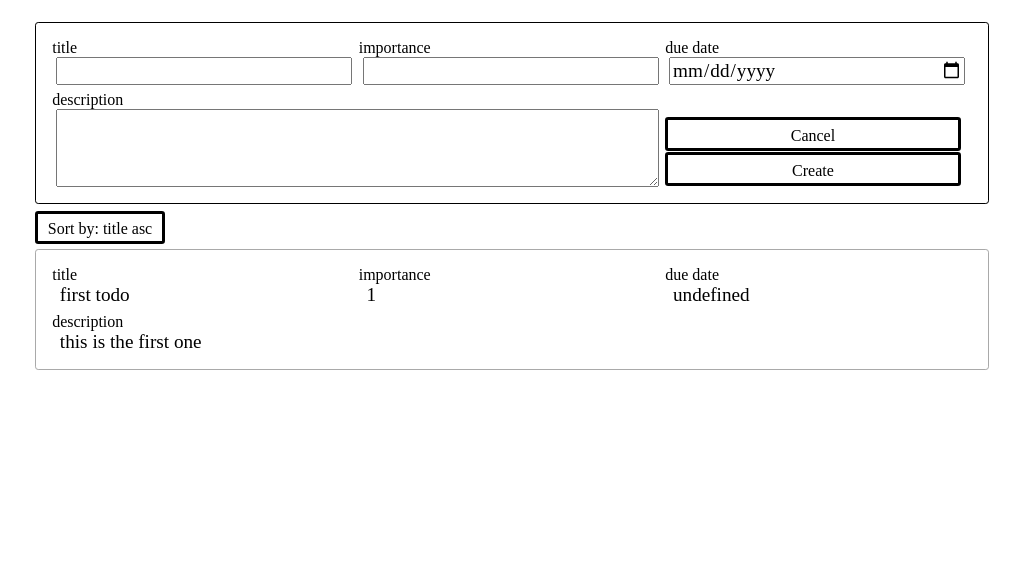
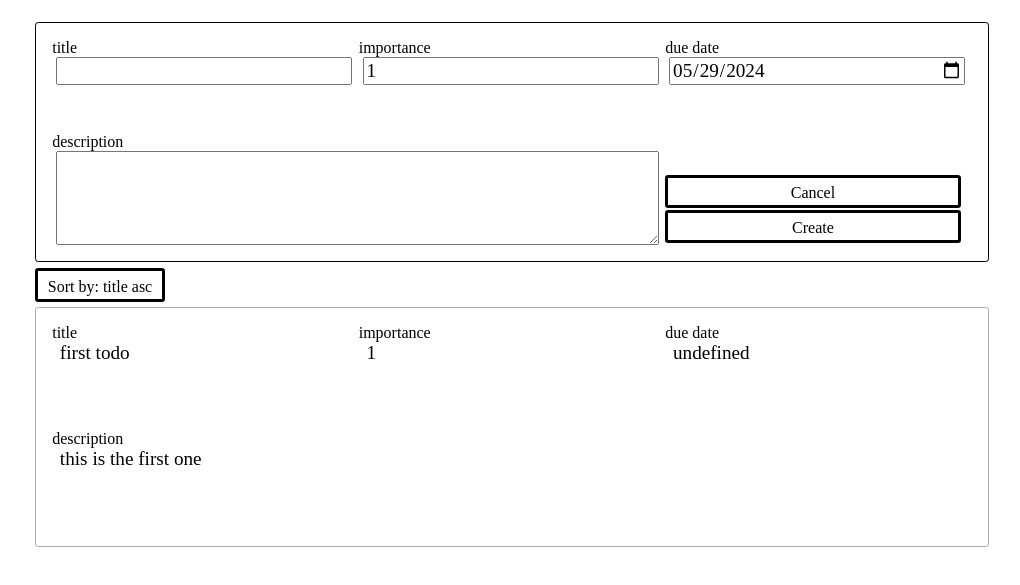
Before and after one commit to mrpinkzh/cas-2024-todo, a website with bundled scripts: page source/public/index.html in a window 1280 px wide. Both pictures are taken after a click on the button "New". Shown: the part 69-654 px from the top of the page, without its empty margins (128-1148 px from the left). Built offline with nearby package versions, Linux system fonts and the light colour scheme.

Commit message:
added validation

```diff
--- a/source/public/index.html
+++ b/source/public/index.html
@@ -1,15 +1,17 @@
 <!DOCTYPE html>
 <html lang="de">
+
 <head>
   <meta charset="UTF-8">
   <title>Note App</title>
-  <script src="https://cdnjs.cloudflare.com/ajax/libs/handlebars.js/4.7.3/handlebars.min.js" integrity="sha256-/PJBs6QWvXijOFIX04kZpLb6ZtSQckdOIavLWKKOgXU=" crossorigin="anonymous" defer></script>
   <script src="scripts/index.js" type="module"></script>
 
   <link rel="stylesheet" href="styles/index.css">
 </head>
+
 <body>
   <div id="todo">
   </div>
 </body>
+
 </html>
--- a/source/public/scripts/TodoList.js
+++ b/source/public/scripts/TodoList.js
@@ -23,26 +23,25 @@ const TodoList = ({model, updateModel}) => ({
                     todoList: {
                         ...model.todoList,
                         sortBy: { ...model.todoList.sortBy, state: 'SORTED', criteria },
-                        todos: sortTodos(model.todoList.todos, criteria)
                     },
                 })
             }
         }
     ],
-    template: (model) => `
+    template: (m) => `
         <div class="todolist">
             <div class="todolist__sorting">
-                ${model.todoList.sortBy.state === "SORTED"
-                    ? ` <button class="button" id="btnSort">Sort by: ${model.todoList.sortBy.criteria}</button>`
+                ${m.todoList.sortBy.state === "SORTED"
+                    ? ` <button class="button" id="btnSort">Sort by: ${m.todoList.sortBy.criteria}</button>`
                     : ` <label>Sort by:</label>
                         <div id="sortButtonList" style="display: inline">
-                            ${model.todoList.sortBy.criterias.map(criteria =>
+                            ${m.todoList.sortBy.criterias.map(criteria =>
                                 `<button data-sorting="${criteria}" class="button">${criteria}</button>`
                             ).join('')}
                         </div>`
                 }
             </div>
-            ${model.todoList.todos.map((todo) => `
+            ${sortTodos(m.todoList.todos, m.todoList.sortBy.criteria).map((todo) => `
                 <div class="todolist__todo">
                     <div class="todo-property">
                     <label for="title">title</label>
--- a/source/public/scripts/index.js
+++ b/source/public/scripts/index.js
@@ -1,18 +1,18 @@
 import initMyApplication from "./my-application.js";
 import TodoList from "./TodoList.js";
-import { sortTodos } from "./utils.js";
+import { now } from "./utils.js";
 
 const initialModel = {
   todoCreation: { state: "INIT" },
   todoList : {
     sortBy: { state: "SORTED", criteria: "title asc", criterias: [ "title asc", "title desc", "most important", "least important" ] },
-    todos: sortTodos([
+    todos: [
       {
         title: "first todo",
         importance: 1,
         description: "this is the first one",
       }
-    ], 'title asc')
+    ]
   }
 };
 
@@ -30,12 +30,19 @@ const TodoCreation = ({ model, updateModel }) => ({
       ev: "click",
       handler: (e) => {
         const form = e.target.closest("form");
+
+        if (!form.checkValidity()){
+          form.reportValidity();
+          return;
+        }
+
         const title = form.querySelector('input[name="title"]').value;
         const importance = form.querySelector('input[name="importance"]').value;
         const dueDate = form.querySelector('input[name="dueDate"]').value;
         const description = form.querySelector(
           'textarea[name="description"]'
         ).value;
+
         updateModel({
           todoCreation: { state: "INIT" },
           todoList: { ...model.todoList, todos: [ ...model.todoList.todos, { title, importance, dueDate, description } ] }
@@ -52,10 +59,9 @@ const TodoCreation = ({ model, updateModel }) => ({
       }
     }
   ],
-  template: (model) => `
+  template: (m) => `
         <div class="todocreation">
-            ${
-              model.todoCreation.state === "INIT"
+            ${m.todoCreation.state === "INIT"
                 ? ` <div class="todo-new-panel">
                         <button class="button" id="btnNew">New</button>
                     </div>`
@@ -63,15 +69,15 @@ const TodoCreation = ({ model, updateModel }) => ({
                         <div class="todo-create-panel">
                             <div class="form-input">
                                 <label for="title">title </label>
-                                <input class="form-input__textbox" type="text" name="title" maxlength="30" required/>
+                                <input class="form-input__textbox" type="text" name="title" required/>
                             </div>
                             <div class="form-input">
                                 <label for="importance">importance </label>
-                                <input class="form-input__textbox" type="number" name="importance"/>
+                                <input class="form-input__textbox" type="number" name="importance" min="1" max="10" value="1" required/>
                             </div>
                             <div class="form-input">
                                 <label for="dueDate">due date </label>
-                                <input class="form-input__textbox" type="date" name="dueDate" />
+                                <input class="form-input__textbox" type="date" name="dueDate" value=${now()} required/>
                             </div>
                             <div class="todo-create-panel__area form-input">
                                 <label for="description">description </label>
--- a/source/public/scripts/utils.js
+++ b/source/public/scripts/utils.js
@@ -8,5 +8,15 @@ export const sortTodos = (todos, criteria) => {
             return todos.sort((todoA, todoB) => todoA.importance - todoB.importance);
         case 'least important':
             return todos.sort((todoA, todoB) => todoB.importance - todoA.importance);
+        default:
+            return todos.sort((todoA, todoB) => todoA.title.localeCompare(todoB.title))
     }
 }
+
+export const now = () => {
+    const date = new Date();
+    const year = date.getFullYear().toString().padStart(4, '0');
+    const month = (date.getMonth() + 1).toString().padStart(2, '0');
+    const day = date.getDate().toString().padStart(2, '0');
+    return  `${year}-${month}-${day}`
+}
--- a/source/public/styles/index.css
+++ b/source/public/styles/index.css
@@ -50,11 +50,11 @@
     grid-row-gap: 0.4em;
     margin: 0.2em;
     padding: 1em;
+    height: 15em;
 }
 
 .todo-create-panel__area {
     grid-column: 1 / 3;
-    height: 6em;
     justify-content: end;
 }
 
@@ -75,6 +75,7 @@
     grid-row-gap: 0.4em;
     margin: 0.2em;
     padding: 1em;
+    height: 15em;
 }
 
 .todo-property {
```
